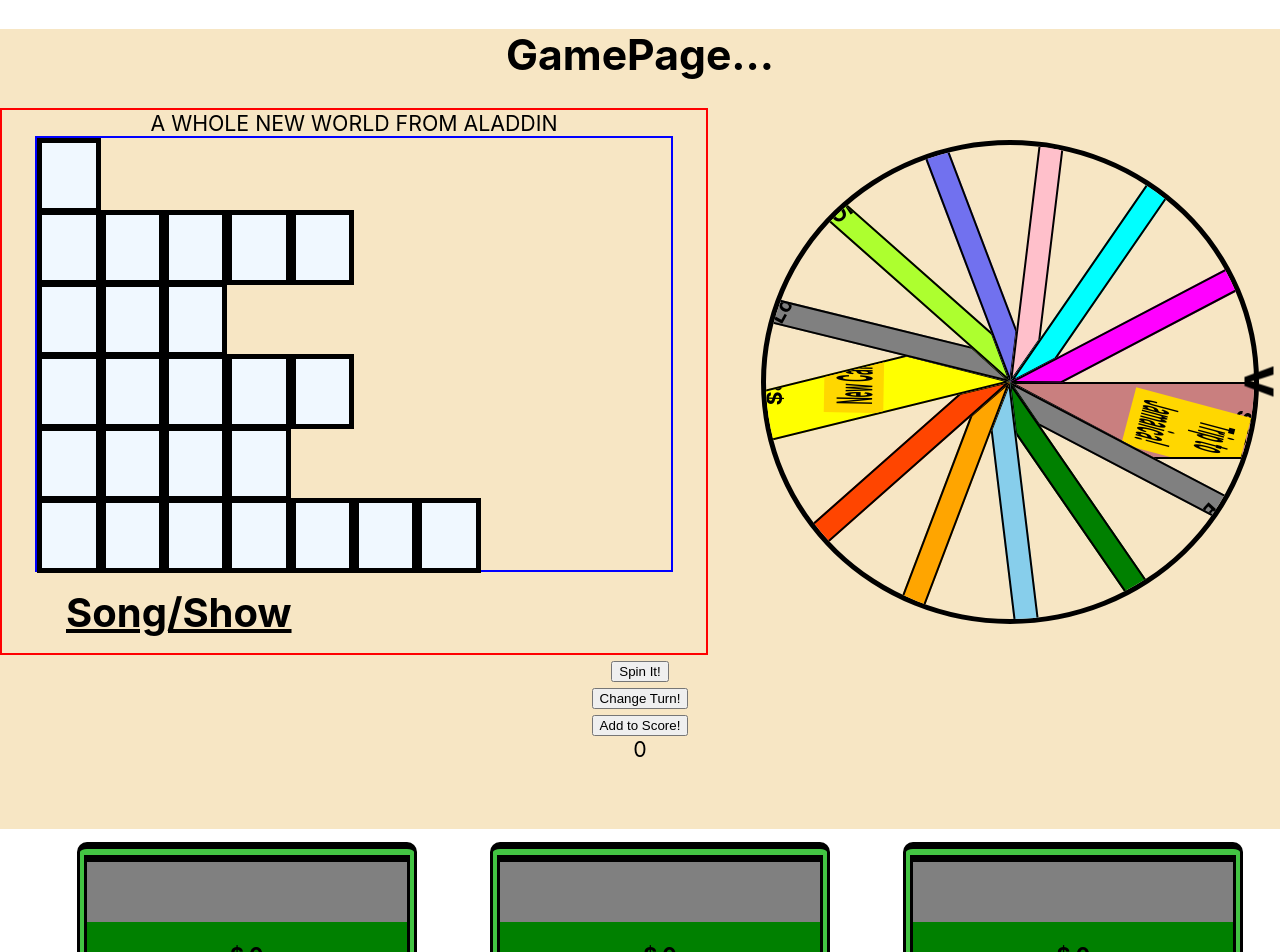
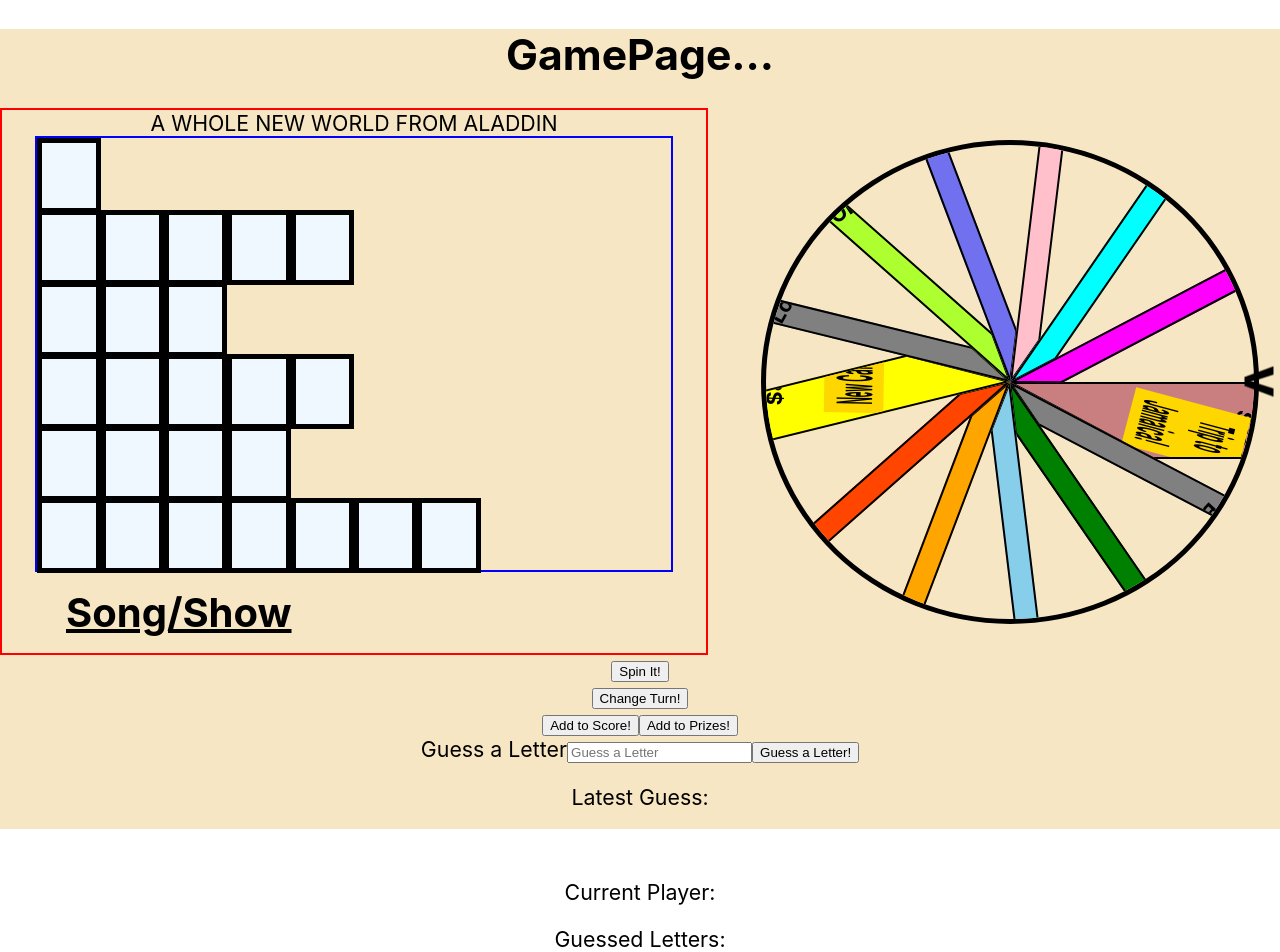
Before and after one commit to OSharpe001/letter-to-success, a React (Create React App) app: page /game_page in a window 1280 px wide. Shown: the top 952 px of the page. Built offline with nearby package versions, Linux system fonts and the light colour scheme.

Commit message:
a little progress with guessing letters output

```diff
--- a/src/GamePage.js
+++ b/src/GamePage.js
@@ -13,27 +13,44 @@ import { useState } from "react";
 
 export default function GamePage(props) {
 
-  const [isSpinning, setIsSpinning] = useState(false);
-  const [turnCount, setTurnCount] = useState(0);
-
   const computerPlayerAmount=parseInt(props.settingsData.computer_player_amount);
   const computerPlayerNames=[];
   for (let i=0; i<computerPlayerAmount; i++) {
       computerPlayerNames.push("Computer "+(i+1))
   };
+  const playerNames=[props.settingsData.player1_name, props.settingsData.player2_name, props.settingsData.player3_name, ...computerPlayerNames].filter(pName => pName!=="")
 
-  const playerNames=[props.settingsData.player1_name, props.settingsData.player2_name, props.settingsData.player3_name, ...computerPlayerNames].filter(pName => pName!=="")
-  const players=[];
-  playerNames.map(player => {
-    players.push({
+  const [isSpinning, setIsSpinning] = useState(false);
+  const [turnCount, setTurnCount] = useState(0);
+  const [players, setPlayers]= useState(playerNames.map(player => (
+    {
       "name":player,
       "score":0,
       "prizes":[]
-    })
-  })
-  const letters=["B", "C", "D", "F", "G", "H", "J", "K", "L", "M", "N", "P", "Q", "R", "S", "T", "V", "W", "X", "Y", "Z"];
+    }
+  )));
+  const [latestGuess, setLatestGuess] = useState("");
+  const [latestGuessError, setLatestGuessError] = useState("");
+  const [guessedLetters, setGuessedLetters] = useState([]);
+  // const computerPlayerAmount=parseInt(props.settingsData.computer_player_amount);
+  // const computerPlayerNames=[];
+  // for (let i=0; i<computerPlayerAmount; i++) {
+  //     computerPlayerNames.push("Computer "+(i+1))
+  // };
+
+  // const playerNames=[props.settingsData.player1_name, props.settingsData.player2_name, props.settingsData.player3_name, ...computerPlayerNames].filter(pName => pName!=="")
+  // const players=[];
+  // playerNames.map(player => (
+  //   players.push({
+  //     "name":player,
+  //     "score":0,
+  //     "prizes":[]
+  //   })
+  // ))
+  const consonants=["B", "C", "D", "F", "G", "H", "J", "K", "L", "M", "N", "P", "Q", "R", "S", "T", "V", "W", "X", "Y", "Z"];
   const vowels=["A", "E", "I", "O", "U"];
-  let guessedLetters=[/*"R", "S", "T", "L", "N", "E"*/".", "'", "-", "&", "!"];
+  const allLetters= vowels + consonants;
+  // let guessedLetters=["R", "S", "T", "L", "N", "E", ".", "'", "-", "&", "!"];
   const vowelCost= 250;
   const currentPlayer = playerNames[(turnCount)%(playerNames.length)];
 
@@ -50,11 +67,51 @@ export default function GamePage(props) {
   }
 
   const changeScore = () => {
-    console.log("GAMEPAGE.JS' CHANGESCORE PLAYER'S SCORE: ", players[(turnCount)%(playerNames.length)])
-    players[(turnCount)%(playerNames.length)].score+=600
+    console.log("GAMEPAGE.JS' CHANGESCORE PLAYER'S INFO: ", players[(turnCount)%(playerNames.length)])
+    setPlayers(()=> {
+      let newList=[...players];
+      newList[(turnCount)%(playerNames.length)].score+=600;
+      return newList
+    })
+      // ...players, players[(turnCount)%(playerNames.length)].score+=600)
+  };
+
+  const changePrizes = () => {
+    console.log("GAMEPAGE.JS' CHANGEPRIZES PLAYER'S PRIZES: ", players[(turnCount)%(playerNames.length)].prizes)
+    setPlayers(()=> {
+      let newList=[...players];
+      newList[(turnCount)%(playerNames.length)].prizes.push("A New Car");
+      return newList
+    })
   }
 
+  const guessLetter= () => {
+    if (guessedLetters.indexOf(latestGuess)<0) {
+      setGuessedLetters(()=>{
+        const newGuessedLetters=[...guessedLetters];
+        newGuessedLetters.push(latestGuess);
+        return newGuessedLetters;
+      });
+      setLatestGuess("");
+    }
+  };
+
+  const handleLatestGuess = (e) => {
+    e.target.value=e.target.value.toUpperCase()
+    console.log("GAMEPAGE.JS HANDLELATESTGUESS' E.TARGET.VALUE: ", e.target.value)
+    setLatestGuess(e.target.value)
+    if (e.target.value==="" || e.target.value.length>1 || guessedLetters.indexOf(e.target.value)>-1) {
+      setLatestGuessError("Choose a new single letter.");
+    } else {
+      setLatestGuessError("");
+    };
+  };
+
+  const guessDisabled= latestGuessError;
+
   console.log("GAMEPAGE.JS' PLAYERS: ", players);
+  console.log("GAMEPAGE.JS' GUESSEDLETTERS: ", guessedLetters);
+  // console.log("GAMEPAGE.JS' PLAYERS2: ", players2);
   // console.log("GAMEPAGE.JS' TURNCOUNT: ", turnCount);
   // console.log("GAMEPAGE.JS' PROPS: ", props.settingsData);
   // console.log("GAMEPAGE.JS' PLAYERNAMES: ", playerNames);
@@ -67,6 +124,7 @@ export default function GamePage(props) {
             puzzlePhrase={props.puzzlePhrase}
             puzzleType={props.puzzleType}
             guessedLetters={guessedLetters}
+            allLetters={allLetters}
           />
           <Wheel
             isSpinning={isSpinning}
@@ -80,12 +138,23 @@ export default function GamePage(props) {
         <button onClick={changeTurn} >Change Turn!</button>
         <br/>
         <button onClick={changeScore} >Add to Score!</button>
+        <button onClick={changePrizes} >Add to Prizes!</button>
         <br/>
-        {turnCount}
+        <label for="guess-letter">Guess a Letter</label>
+        <input
+        type="text"
+        name="guess-letter"
+        id="guess-letter"
+        placeholder="Guess a Letter"
+        value={latestGuess}
+        onChange={handleLatestGuess}/>
+        <button disabled={guessDisabled} onClick={guessLetter} >Guess a Letter!</button>
+        <p>Latest Guess: {latestGuess}</p>
+        {latestGuessError?<p className="error-message">{latestGuessError}</p>:null}
         <br/>
-        {currentPlayer}
+        <p>Current Player: {currentPlayer}</p>
+        <p>Guessed Letters: {guessedLetters} </p>
         <Players
-          playerNames={playerNames}
           players={players}
           currentPlayer={currentPlayer}
           />
--- a/src/Settings.js
+++ b/src/Settings.js
@@ -57,21 +57,27 @@ export default function Settings(props) {
 
     const handleP1NameChange = (e) => {
         props.setPlayer1Name(e.target.value);
-        if (e.target.value.length>0 || e.target.value!==props.player2Name || e.target.value!==props.player3Name) {
-            props.setPlayer1NameError("")
+        if (e.target.value.length>0 && (e.target.value!==props.player2Name || e.target.value!==props.player3Name)) {
+            props.setPlayer1NameError("");
+            props.setPlayer2NameError("");
+            props.setPlayer3NameError("");
         };
     };
     const handleP2NameChange = (e) => {
         props.setPlayer2Name(e.target.value);
         if (e.target.value.length>0 || e.target.value!==props.player1Name || e.target.value!==props.player3Name) {
-            props.setPlayer2NameError("")
+            props.setPlayer1NameError("");
+            props.setPlayer2NameError("");
+            props.setPlayer3NameError("");
         };
     };
 
     const handleP3NameChange = (e) => {
         props.setPlayer3Name(e.target.value);
         if (e.target.value.length>0 || e.target.value!==props.player1Name || e.target.value!==props.player2Name) {
-            props.setPlayer3NameError("")
+            props.setPlayer1NameError("");
+            props.setPlayer2NameError("");
+            props.setPlayer3NameError("");
         };
     };
 
@@ -92,16 +98,13 @@ export default function Settings(props) {
         if (props.humanPlayerAmount===0){
             props.setHumanPlayerAmountError("We need at least one Human Player.")
         };
-        if (props.player1Name === "" || props.player1Name=== props.player2Name || props.player1Name=== props.player3Name) {
+        if (props.player1Name === "") {
             props.setPlayer1NameError(playerNameError);
         };
-        if (parseInt(props.humanPlayerAmount)>1 && (props.player2Name === "" || props.player2Name=== props.player1Name || props.player2Name=== props.player3Name)) {
+        if (parseInt(props.humanPlayerAmount)>1 && (props.player2Name === "" || props.player2Name=== props.player1Name)) {
             props.setPlayer2NameError(playerNameError);
         };
-        if (parseInt(props.humanPlayerAmount)===3 && (props.player2Name === "" || props.player2Name=== props.player1Name || props.player2Name=== props.player3Name)) {
-            props.setPlayer2NameError(playerNameError);
-        };
-        if (parseInt(props.humanPlayerAmount)===3 && (props.player3Name === "" || props.player3Name=== props.player1Name || props.player3Name=== props.player2Name)) {
+        if (parseInt(props.humanPlayerAmount)>2 && (props.player3Name === "" || props.player3Name=== props.player1Name || props.player3Name=== props.player2Name)) {
             props.setPlayer3NameError(playerNameError);
         };
         if (parseInt(props.humanPlayerAmount)===1 && parseInt(props.computerPlayerAmount)===0){
--- a/src/components/Board.js
+++ b/src/components/Board.js
@@ -20,12 +20,12 @@ export default function Board(props) {
     <div className="board">
       {props.puzzlePhrase}
       <div className="phrase">
-        {props.puzzlePhrase.split(" ").map(word =>
-          <ul className="word">
+        {props.puzzlePhrase.split(" ").map((word,index) =>
+          <ul key={index} className="word">
             {word.split("").map((letter,index) =>
               <li key={index}>
                 <LetterCard
-                  letter={props.guessedLetters.indexOf(letter)<0?" ":letter}
+                  letter={props.guessedLetters.indexOf(letter)>=0 || props.allLetters.indexOf(letter)<0?letter:" "}
                 />
               </li>)}
           </ul>)}
--- a/src/components/PlayerCard.js
+++ b/src/components/PlayerCard.js
@@ -6,14 +6,20 @@ export default function PlayerCard(props) {
     // const [playerScore, setPlayerScore] =useState(0);
     // const [playerPrizes, setPlayerPrizes] = useState([]);
 
-    // console.log("PLAYERCARD.JS' PROPS: ", props)
+    console.log("PLAYERCARD.JS' PROPS: ", props)
 
 
   return (
     <div className="players-box">
         <div className="player-name" >{props.name}</div>
         <div className="player-score" >$ {props.score}</div>
-        <div className="player-prizes" >{props.prizes}</div>
+        <div className="player-prizes" >
+          <ul>
+            {props.prizes.map((prize,index) => {
+            return <li key={index}>{prize}</li>
+            })}
+          </ul>
+        </div>
     </div>
   );
 };
--- a/src/components/Players.js
+++ b/src/components/Players.js
@@ -1,13 +1,14 @@
 import PlayerCard from './PlayerCard';
-import { useState } from 'react';
+// import { useState } from 'react';
 
 export default function Players(props) {
 
-    const [playerScore, setPlayerScore] =useState(0);
-    const [playerPrizes, setPlayerPrizes] = useState([]);
+    // const [playerScore, setPlayerScore] =useState(0);
+    // const [playerPrizes, setPlayerPrizes] = useState([]);
 
 
-    console.log("PLAYERS.JS' PROPS: ", props.players);
+    // console.log("PLAYERS.JS' PROPS.PLAYERS: ", props.players);
+    console.log("PLAYERS.JS' PROPS: ", props);
 
   return (
     <ul className="players">
```
